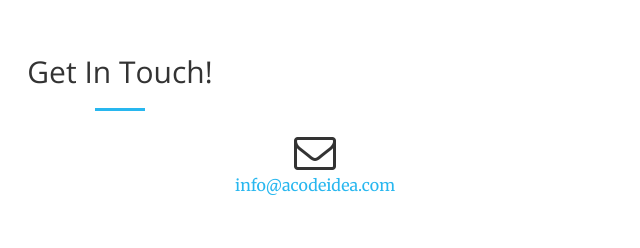
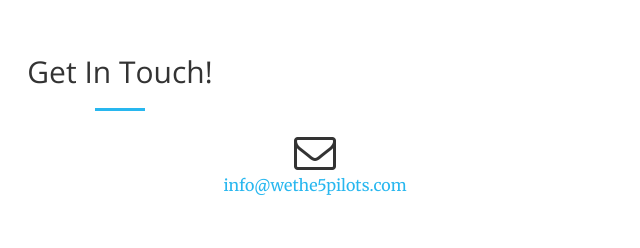
Before and after one commit to WeThe5Pilots/WeThe5Pilots.github.io, a plain HTML site: page index.html in a window 1280 px wide. Shown: the part 2311-2559 px from the top of the page, 520-1160 px from the left. Drawn offline with nearby package versions, Linux system fonts and the light colour scheme; some packages are replaced by stand-ins of ours; a script that the page names is missing.

Commit message:
Email Update

```diff
--- a/index.html
+++ b/index.html
@@ -252,7 +252,7 @@
                 </div>
                 <div class="col-lg-4 text-center">
                     <i class="fa fa-envelope-o fa-3x wow bounceIn" data-wow-delay=".1s"></i>
-                    <p><a href="mailto:info@your-domain.com">info@acodeidea.com</a></p>
+                    <p><a href="mailto:info@wethe5pilots.com">info@wethe5pilots.com</a></p>
                 </div>
             </div>
             <div class="row">
```
